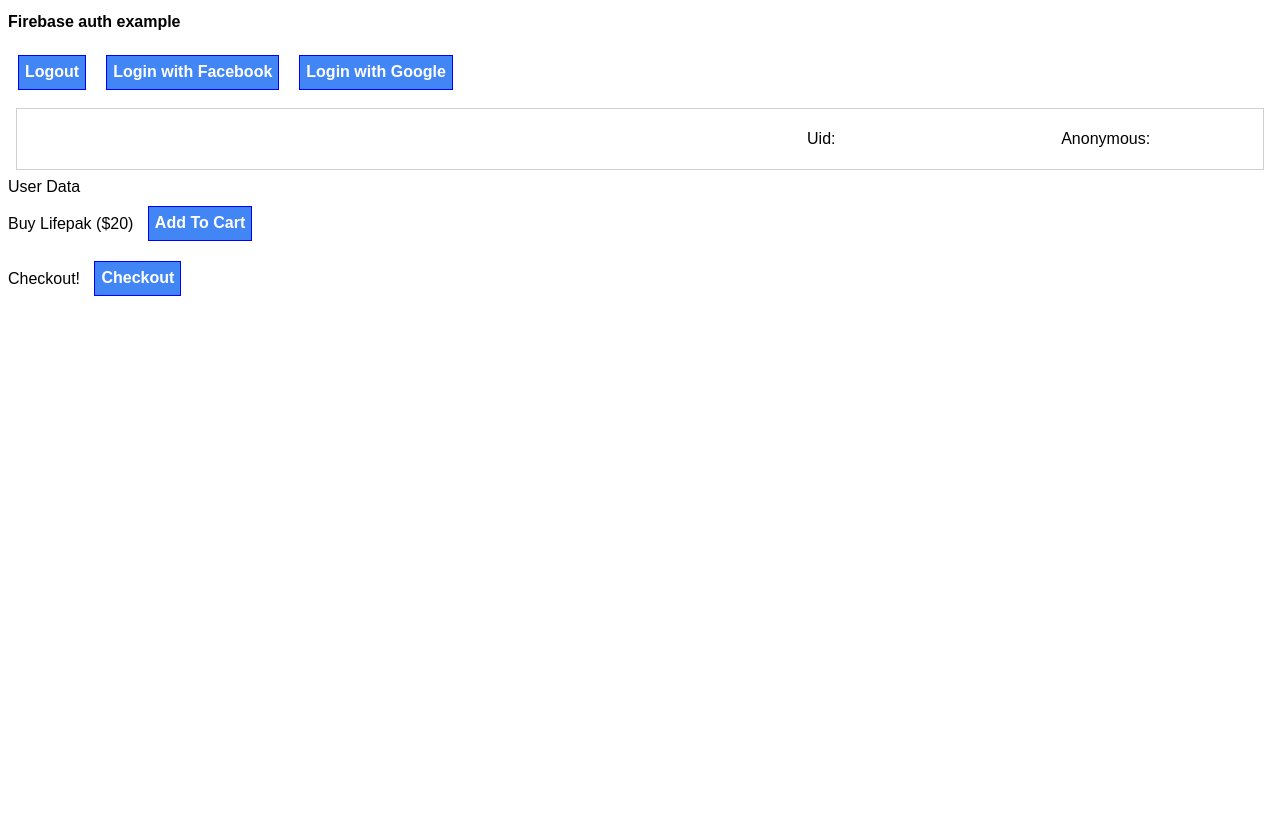
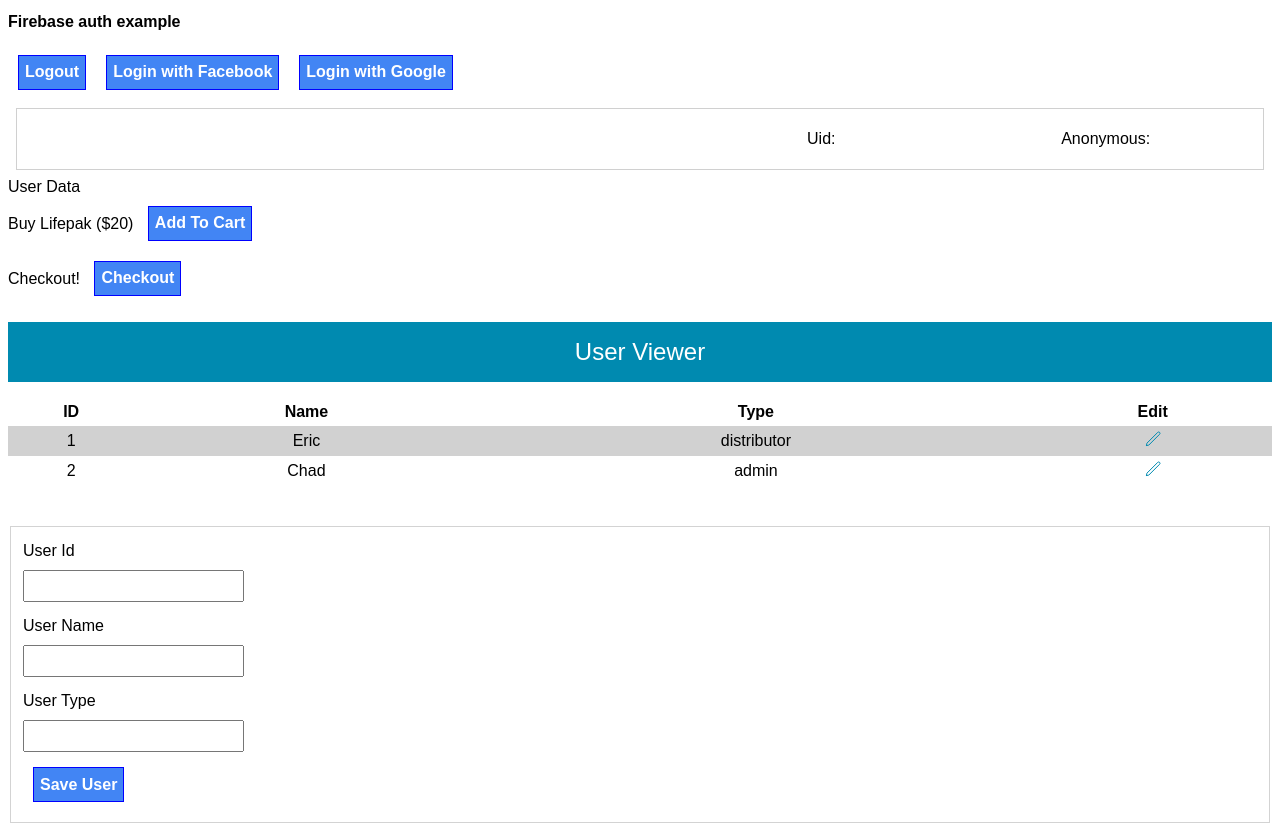
Before and after one commit to proberts42/firebase-auth-example, a plain HTML site: page public/index.html in a window 1280 px wide. Before the commit the page ends 800 px from the top, so only its background shows below. Drawn offline with Linux system fonts and the light colour scheme; no server answers.

Commit message:
table and form styles

```diff
--- a/public/app.js
+++ b/public/app.js
@@ -141,3 +141,11 @@ function placeOrder() {
     firebase.database().ref('users/' + user.uid).set(userData);
     document.getElementById("placeOrder").classList.add("hide");
 }
+
+var users = [
+    { id: '2', name: 'Chad', type: 'admin' },
+    { id: '1', name: 'Eric', type: 'distributor' },
+    { id: '5', name: 'Mark', type: 'admin' },
+    { id: '4', name: 'Paul', type: 'customer' },
+    { id: '3', name: 'Jason', type: 'invader!' }
+];
--- a/public/css/styles.css
+++ b/public/css/styles.css
@@ -10,6 +10,10 @@ button {
     height: 35px;
     color: white;
     font-weight: bold;
+}
+
+button.clear {
+    display: block;
 }
 
 #loginButtons {
@@ -32,3 +36,52 @@ button {
 .hide {
     display: none;
 }
+
+.title-bar {
+    width: 100%;
+    background: #008ab0;
+}
+
+h1 {
+    color: #FFFFFF;
+    font-size: 24px !important;
+    text-align: center;
+    font-weight: 100;
+    padding: 1rem 0;
+}
+
+table {
+    width: 100%;
+    margin-bottom: 40px;
+    border-collapse: collapse;
+}
+
+tr:nth-child(even) {
+    background: #d1d1d1;
+}
+
+th {
+    padding: 5px 0;
+}
+
+td {
+    text-align: center;
+    padding: 5px 0
+}
+
+td img {
+    cursor: pointer;
+}
+
+fieldset {
+    border: 1px solid #d3d3d3;
+}
+
+label  {
+    display: block;
+    padding: 10px 0;
+}
+input[type="text"] {
+    margin-bottom: 5px;
+    padding: 5px;
+}
--- a/public/index.html
+++ b/public/index.html
@@ -25,6 +25,46 @@
       <div>User Data <span id="userData"></span></div>
       <div>Buy Lifepak ($20) <button onclick="addItem()">Add To Cart</button></div>
       <div>Checkout! <button onclick="checkout()">Checkout</button><button id="placeOrder" class="hide" onclick="placeOrder()">Place Order</button></div>
+
+      <div class="title-bar">
+        <h1>User Viewer</h1>
+      </div>
+
+      <table>
+        <tr>
+          <th>ID</th>
+          <th>Name</th>
+          <th>Type</th>
+          <th>Edit</th>
+        </tr>
+        <tr>
+          <td>1</td>
+          <td>Eric</td>
+          <td>distributor</td>
+          <td><img src="./img/icon-edit.svg" alt="Edit"></td>
+        </tr>
+        <tr>
+          <td>2</td>
+          <td>Chad</td>
+          <td>admin</td>
+          <td><img src="./img/icon-edit.svg" alt="Edit"></td>
+        </tr>
+      </table>
+
+      <form action="">
+        <fieldset>
+          <label for="userId">User Id</label>
+          <input type="text" name="userId" id="userId">
+
+          <label for="userName">User Name</label>
+          <input type="text" name="userName" id="userName">
+
+          <label for="userType">User Type</label>
+          <input type="text" name="userType" id="userType">
+
+          <button class="clear">Save User</button>
+        </fieldset>
+      </form>
     </div>
     <script src="https://www.gstatic.com/firebasejs/4.10.0/firebase.js"></script>
     <script src="app.js"></script>
```
Also changed, not shown: public/img/icon-edit.svg (added).
